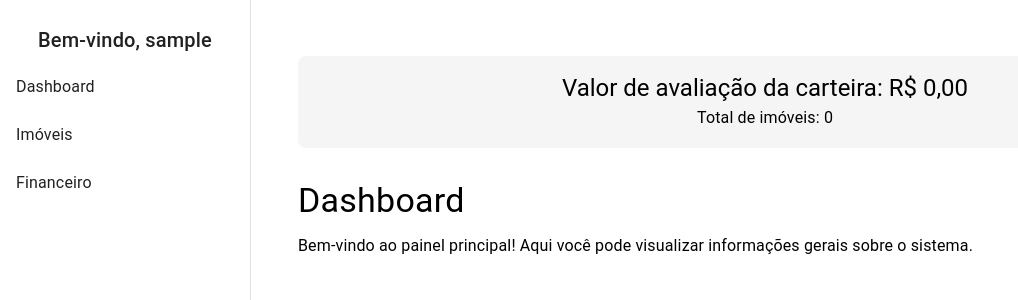
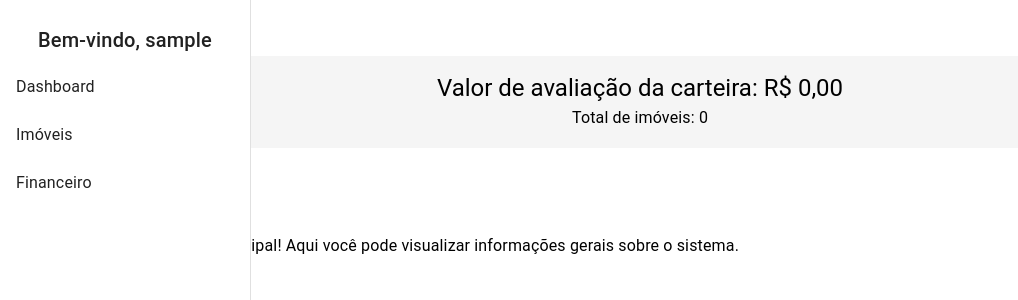
Before and after one commit to Arremato/arremato-front, a Next.js app: page / in a window 1280 px wide. Shown: the top 300 px of the page, without its empty margins (0-1018 px from the left). Built offline with nearby package versions, Linux system fonts and the light colour scheme; no server answers; sample sign-in values are in the browser's storage.

Commit message:
changing margin

```diff
--- a/src/pages/_app.js
+++ b/src/pages/_app.js
@@ -18,7 +18,7 @@ export default function MyApp({ Component, pageProps, router }) {
       {isLoggedIn && router.pathname !== '/login' && (
         <CustomAppBar userName={sessionStorage.getItem('userName') || 'Usuário'} />
       )}
-      <main style={isLoggedIn ? { marginLeft: '250px', padding: '16px' } : { padding: '16px' }}>
+      <main style={isLoggedIn ? { padding: '16px' } : { padding: '16px' }}>
         <ProtectedComponent {...pageProps} />
       </main>
     </>
```
